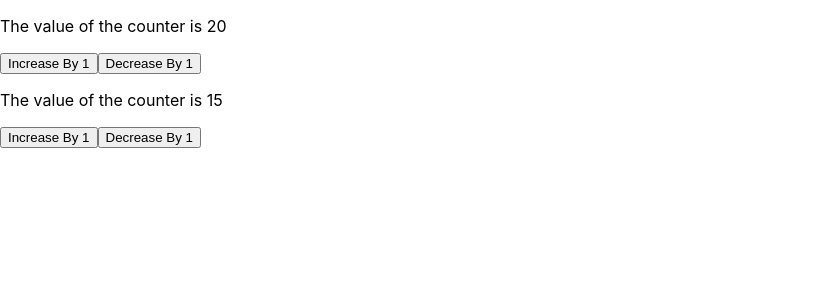
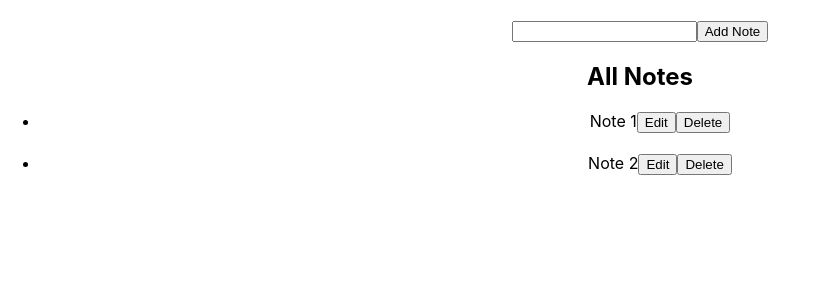
Before and after one commit to asiefmahir/video-lecture-codebase, a React (Create React App) app: page / in a window 1280 px wide. Shown: the top 300 px of the page, without its empty margins (0-831 px from the left). Built offline with nearby package versions, Linux system fonts and the light colour scheme.

Commit message:
feat: Implement Create Functionality in our note taking app

```diff
--- a/src/App.css
+++ b/src/App.css
@@ -1,5 +1,6 @@
 .App {
-  /* text-align: center; */
+  text-align: center;
+  margin-top: 20px;
 }
 /* .bio-data {
   border: 1px solid black;
--- a/src/App.js
+++ b/src/App.js
@@ -3,45 +3,60 @@ import "./App.css";
 
 function App() {
 	// Re-Render
-	console.log("I am called");
+	const [noteTitle, setNoteTitle] = useState("");
+	const [notes, setNotes] = useState([
+		{ id: 1, title: "Note 1" },
+		{ id: 2, title: "Note 2" },
+	]);
+	const [editMode, setEditMode] = useState(false);
+	const [editableNote, setEditableNote] = useState(null);
 
-	// State
-	const [dynamicCounter, setDynamicCounter] = useState(20);
-	const [dynamicCounter2, setDynamicCounter2] = useState(15);
-
-	const increaseHandler = () => {
-		setDynamicCounter(dynamicCounter + 1);
-		// setDynamicCounter(20 + 1)
-		// setDynamicCounter(21)
-
-		// dynamicCounter = 21
-	};
-	const decreaseHandler = () => {
-		setDynamicCounter(dynamicCounter - 1);
+	const changeTitleHandler = (e) => {
+		setNoteTitle(e.target.value);
+		// noteTitle = e.target.value
 	};
 
-	const increaseHandler2 = () => {
-		setDynamicCounter2(dynamicCounter2 + 1);
-		// setDynamicCounter(20 + 1)
-		// setDynamicCounter(21)
+	const submitHandler = (e) => {
+		e.preventDefault();
+		if (noteTitle.trim() === "") {
+			return alert(`Please provide a valid title`);
+		}
 
-		// dynamicCounter = 21
-	};
-	const decreaseHandler2 = () => {
-		setDynamicCounter(dynamicCounter2 - 1);
+		const newNote = {
+			id: Date.now() + "",
+			title: noteTitle,
+		};
+
+		setNotes([...notes, newNote]);
+		setNoteTitle("");
+
+		// notes = [newNote, ...notes]
 	};
 
 	return (
 		<div className="App">
-			<div className="counter-app">
-				<p>The value of the counter is {dynamicCounter}</p>
-				<button onClick={increaseHandler}>Increase By 1</button>
-				<button onClick={decreaseHandler}>Decrease By 1</button>
-			</div>
-			<div className="counter-app-2">
-				<p>The value of the counter is {dynamicCounter2}</p>
-				<button onClick={increaseHandler2}>Increase By 1</button>
-				<button onClick={decreaseHandler2}>Decrease By 1</button>
+			<form onSubmit={submitHandler}>
+				<input
+					type="text"
+					value={noteTitle}
+					onChange={changeTitleHandler}
+				/>
+				<button type="submit">Add Note</button>
+			</form>
+			<div className="note-list">
+				<h2>All Notes</h2>
+				<ul>
+					{notes.map((note) => (
+						<>
+							<li key={note.id}>
+								<span>{note.title}</span>
+								<button>Edit</button>
+								<button>Delete</button>
+							</li>
+							<br />
+						</>
+					))}
+				</ul>
 			</div>
 		</div>
 	);
```
